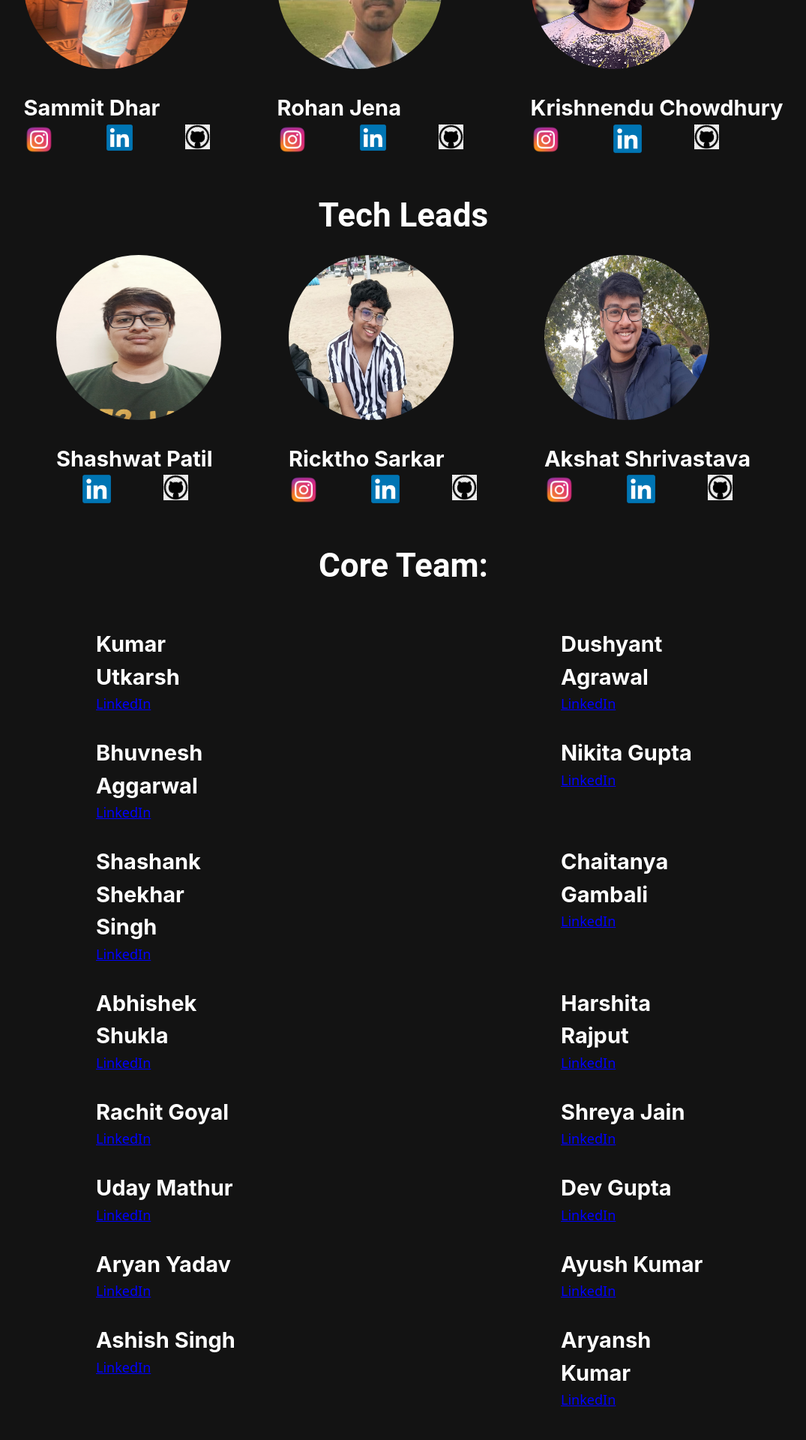
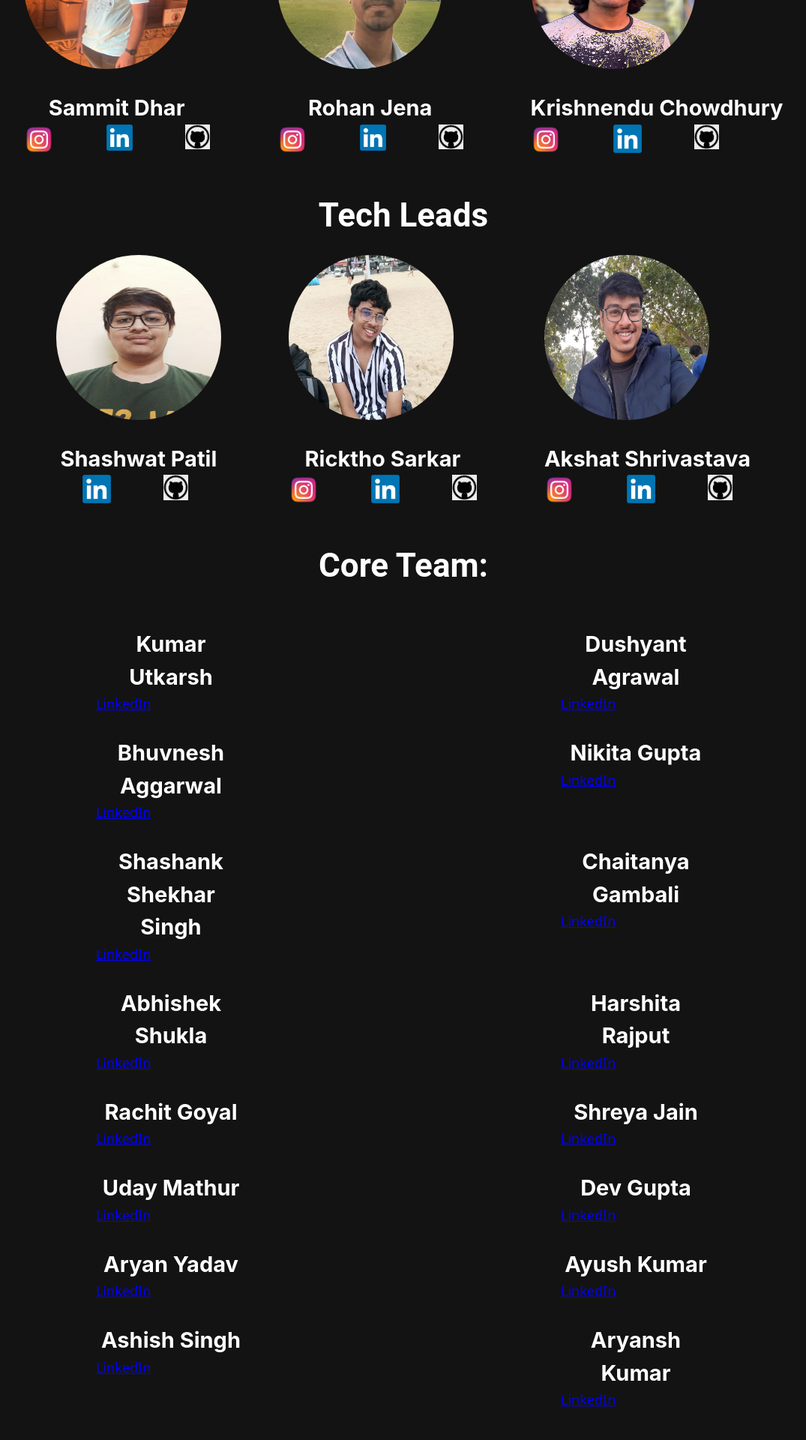
Before and after one commit to Robotics-Club-IIT-BHU/Robotics_Club_Website_24-25, a React (Vite) app in the folder frontend/: page /team in a window 1280 px wide. Shown: the part 580-2500 px from the top of the page at 75% size, without its empty margins (102-1177 px from the left). Built offline with nearby package versions, Linux system fonts and the light colour scheme.

Commit message:
feat: Modified team page

```diff
--- a/frontend/src/pages/Team.jsx
+++ b/frontend/src/pages/Team.jsx
@@ -16,7 +16,7 @@ function Team(){
         <div className='members'>
             <div>
               <img className='member' src="./src/assets/sd.jpg" alt="" />
-              <p>Sammit Dhar</p>
+              <p className='text-center'>Sammit Dhar</p>
               <div className='social'>
 
               <a href="https://www.instagram.com/sammit.dhar?igsh=cDFyNjg2Mzl0bHlj"><img src="./src/assets/ig.png" alt="" height={"40px"} width={"40px"} /></a>
@@ -27,7 +27,7 @@ function Team(){
             </div>
             <div>
               <img className='member' src="./src/assets/rj1.jpg" alt="" />
-              <p>Rohan Jena</p>
+              <p className='text-center'>Rohan Jena</p>
               <div className='social'>
 
               <a href="https://www.instagram.com/rohanjena50?igsh=MTR5aWl0NXR4eGJ2dg=="><img src="./src/assets/ig.png" alt="" height={"40px"} width={"40px"} /></a>
@@ -37,8 +37,8 @@ function Team(){
               </div>
             </div>
             <div>
-              <img className='member' src="./src/assets/kc.jpg" alt="" />
-              <p>Krishnendu Chowdhury</p>
+              <img className='member height-' src="./src/assets/kc.jpg" alt=""/>
+              <p className='text-center'>Krishnendu Chowdhury</p>
               <div className='social'>
 
               <a href="https://www.instagram.com/krishnendu8904"><img src="./src/assets/ig.png" alt="" height={"40px"} width={"40px"} /></a>
@@ -54,7 +54,7 @@ function Team(){
         <div className='members'>
             <div>
               <img className='member' src="./src/assets/sp.jpg" alt="" />
-              <p>Shashwat Patil</p>
+              <p className='text-center' >Shashwat Patil</p>
               <div className='social sp'>
 
 
@@ -65,7 +65,7 @@ function Team(){
             </div>
             <div>
               <img className='member' src="./src/assets/rs1.jpg" alt="" />
-              <p>Ricktho Sarkar</p>
+              <p className='text-center' >Ricktho Sarkar</p>
               <div className='social'>
 
               <a href="https://www.instagram.com/ricktho_sarkar__?utm_source=qr&igsh=MWlkMmVhM2l2Nmx1ag=="><img src="./src/assets/ig.png" alt="" height={"40px"} width={"40px"} /></a>
@@ -76,7 +76,7 @@ function Team(){
             </div>
             <div>
               <img className='member' src="./src/assets/as.jpg" alt="" />
-              <p>Akshat Shrivastava</p>
+              <p className='text-center'>Akshat Shrivastava</p>
               <div className='social'>
 
               <a href="https://www.instagram.com/akshatshrivastava1104?igsh=MTZoeTd0dGhiNzNyNw=="><img src="./src/assets/ig.png" alt="" height={"40px"} width={"40px"} /></a>
@@ -92,81 +92,81 @@ function Team(){
         <p className='item'>Core Team:</p>
         <div className='members core'>
           <div className='coreMember'>
-            <p>Kumar Utkarsh</p>
+            <p className='text-center'>Kumar Utkarsh</p>
             <a href="https://www.linkedin.com/in/kumar-utkarsh-446251218/">LinkedIn</a>
           </div>
           <div className='coreMember'>
-            <p>Dushyant Agrawal</p>
+            <p className='text-center'>Dushyant Agrawal</p>
             <a href="https://www.linkedin.com/in/dushyant-agrawal-3a3086265?utm_source=share&utm_campaign=share_via&utm_content=profile&utm_medium=android_app">LinkedIn</a>
           </div>
         </div>
         <div className='members core'>
           <div className='coreMember'>
-            <p>Bhuvnesh Aggarwal</p>
+            <p className='text-center'>Bhuvnesh Aggarwal</p>
             <a href="https://www.linkedin.com/in/bhuvnesh-aggarwal/">LinkedIn</a>
           </div>
           <div className='coreMember'>
-            <p>Nikita Gupta</p>
+            <p className='text-center'>Nikita Gupta</p>
             <a href="https://www.linkedin.com/in/nikitaguptaaa?utm_source=share&utm_campaign=share_via&utm_content=profile&utm_medium=android_app">LinkedIn</a>
           </div>
         </div>
         <div className='members core'>
           <div className='coreMember'>
-            <p>Shashank Shekhar Singh</p>
+            <p className='text-center'>Shashank Shekhar Singh</p>
             <a href="https://www.linkedin.com/in/shashank-shekhar-singh-121128254">LinkedIn</a>
           </div>
           <div className='coreMember'>
-            <p>Chaitanya Gambali</p>
+            <p className='text-center'>Chaitanya Gambali</p>
             <a href="https://www.linkedin.com/in/gs-chaitanya">LinkedIn</a>
           </div>
         </div>
         <div className='members core'>
           <div className='coreMember'>
-            <p>Abhishek Shukla</p>
+            <p className='text-center'>Abhishek Shukla</p>
             <a href="https://www.linkedin.com/in/abhishek-shukla-350713255?utm_source=share&utm_campaign=share_via&utm_content=profile&utm_medium=android_app">LinkedIn</a>
           </div>
           <div className='coreMember'>
-            <p>Harshita Rajput</p>
+            <p className='text-center'>Harshita Rajput</p>
             <a href="https://www.linkedin.com/in/harshita-rajput-01b90b281?utm_source=share&utm_campaign=share_via&utm_content=profile&utm_medium=android_app">LinkedIn</a>
           </div>
         </div>
         <div className='members core'>
           <div className='coreMember'>
-            <p>Rachit Goyal</p>
+            <p className='text-center'>Rachit Goyal</p>
             <a href="https://www.linkedin.com/in/rachit-goyal-702025217?utm_source=share&utm_campaign=share_via&utm_content=profile&utm_medium=android_app">LinkedIn</a>
           </div>
           <div className='coreMember'>
-            <p>Shreya Jain</p>
+            <p className='text-center'>Shreya Jain</p>
             <a href="https://www.linkedin.com/in/shreya-jain-970b2326a?utm_source=share&utm_campaign=share_via&utm_content=profile&utm_medium=android_app">LinkedIn</a>
           </div>
         </div>
         <div className='members core'>
           <div className='coreMember'>
-            <p>Uday Mathur</p>
+            <p className='text-center'>Uday Mathur</p>
             <a href="https://www.linkedin.com/in/uday-mathur-367b982a4/">LinkedIn</a>
           </div>
           <div className='coreMember'>
-            <p>Dev Gupta</p>
+            <p className='text-center'>Dev Gupta</p>
             <a href="https://www.linkedin.com/in/dev-gupta-7b5190271?utm_source=share&utm_campaign=share_via&utm_content=profile&utm_medium=android_app">LinkedIn</a>
           </div>
         </div>
         <div className='members core'>
           <div className='coreMember'>
-            <p>Aryan Yadav</p>
+            <p className='text-center'>Aryan Yadav</p>
             <a href="https://www.linkedin.com/in/aryan3101">LinkedIn</a>
           </div>
           <div className='coreMember'>
-            <p>Ayush Kumar</p>
+            <p className='text-center'>Ayush Kumar</p>
             <a href="https://www.linkedin.com/in/ayush-kumar-aa5604254?utm_source=share&utm_campaign=share_via&utm_content=profile&utm_medium=android_app">LinkedIn</a>
           </div>
         </div>
         <div className='members core'>
           <div className='coreMember'>
-            <p>Ashish Singh</p>
+            <p className='text-center'>Ashish Singh</p>
             <a href="https://www.linkedin.com/in/ashish-singh-bb8020250/">LinkedIn</a>
           </div>
           <div className='coreMember'>
-            <p>Aryansh Kumar</p>
+            <p className='text-center'>Aryansh Kumar</p>
             <a href="https://www.linkedin.com/in/aryansh-kumar-5b733825b?utm_source=share&utm_campaign=share_via&utm_content=profile&utm_medium=android_app">LinkedIn</a>
           </div>
         </div>
@@ -176,7 +176,7 @@ function Team(){
         <p className='item'>Team Leads</p>
         <div className='members core'>
           <div className='coreMember'>
-            <p>Shreya Sinha</p>
+            <p className='text-center'>Shreya Sinha</p>
             <p id='post'>(Project Head)</p>
             <a href="https://www.linkedin.com/in/shreya-sinha-22217b256/">LinkedIn</a>
           </div>
@@ -184,12 +184,12 @@ function Team(){
         </div>
         <div className='members core'>
           <div className='coreMember'>
-            <p>Ricktho Sarkar</p>
+            <p className='text-center'>Ricktho Sarkar</p>
             <p id='post'>(Design Head)</p>
             <a href="https://www.linkedin.com/in/rickthosarkar?utm_source=share&utm_campaign=share_via&utm_content=profile&utm_medium=android_app">LinkedIn</a>
           </div>
           <div className='coreMember'>
-            <p>Nandini Arora</p>
+            <p className='text-center'>Nandini Arora</p>
             <p id='post'>(Design Head)</p>
             <a href="https://www.linkedin.com/in/arora-nandini/">LinkedIn</a>
           </div>
@@ -199,31 +199,31 @@ function Team(){
         <p className='item'>Contributors</p>
         <div className='members core'>
           <div className='coreMember'>
-            <p>Abhinandan Chandra</p>
+            <p className='text-center'>Abhinandan Chandra</p>
             <a href="https://www.linkedin.com/in/abhinandan-chandra-2687632a7/">LinkedIn</a>
           </div>
           <div className='coreMember'>
-            <p>Meenal Soni</p>
+            <p className='text-center'>Meenal Soni</p>
             <a href="https://www.linkedin.com/in/meenal-soni-7bb74a285/">LinkedIn</a>
           </div>
         </div>
         <div className='members core'>
           <div className='coreMember'>
-            <p>Aabha</p>
+            <p className='text-center'>Aabha</p>
             <a href="https://www.linkedin.com/in/aabha-rajput-3a9988289/">LinkedIn</a>
           </div>
           <div className='coreMember'>
-            <p>Abhilasha Supriya</p>
+            <p className='text-center'>Abhilasha Supriya</p>
             <a href="https://www.linkedin.com/in/abhilasha-supriya-76922727a/">LinkedIn</a>
           </div>
         </div>
         <div className='members core'>
           <div className='coreMember'>
-            <p>Mohit Sharma</p>
+            <p className='text-center'>Mohit Sharma</p>
             <a href="https://www.linkedin.com/in/mohit-sharma-949a15287/">LinkedIn</a>
           </div>
           <div className='coreMember'>
-            <p>Manvi Jangid</p>
+            <p className='text-center'>Manvi Jangid</p>
             <a href="https://www.linkedin.com/in/manvijangid/">LinkedIn</a>
           </div>
         </div>
```
